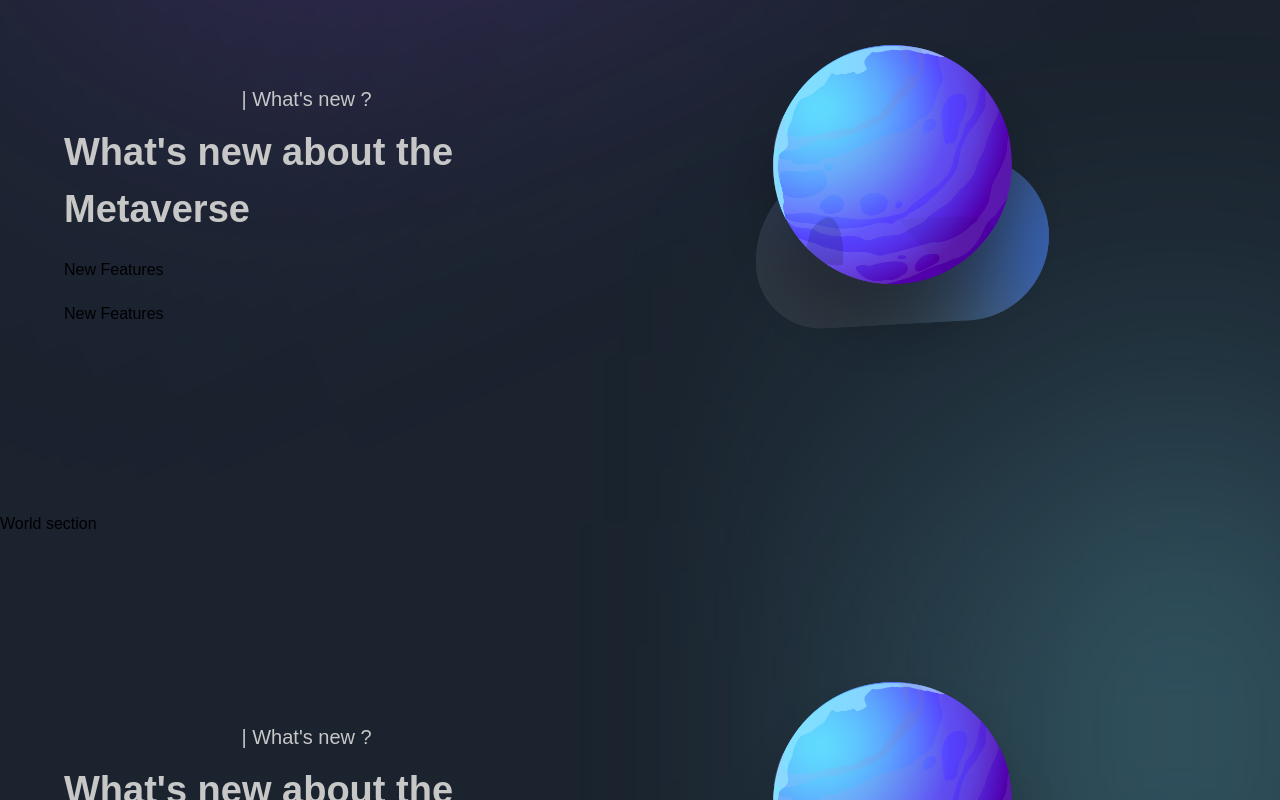
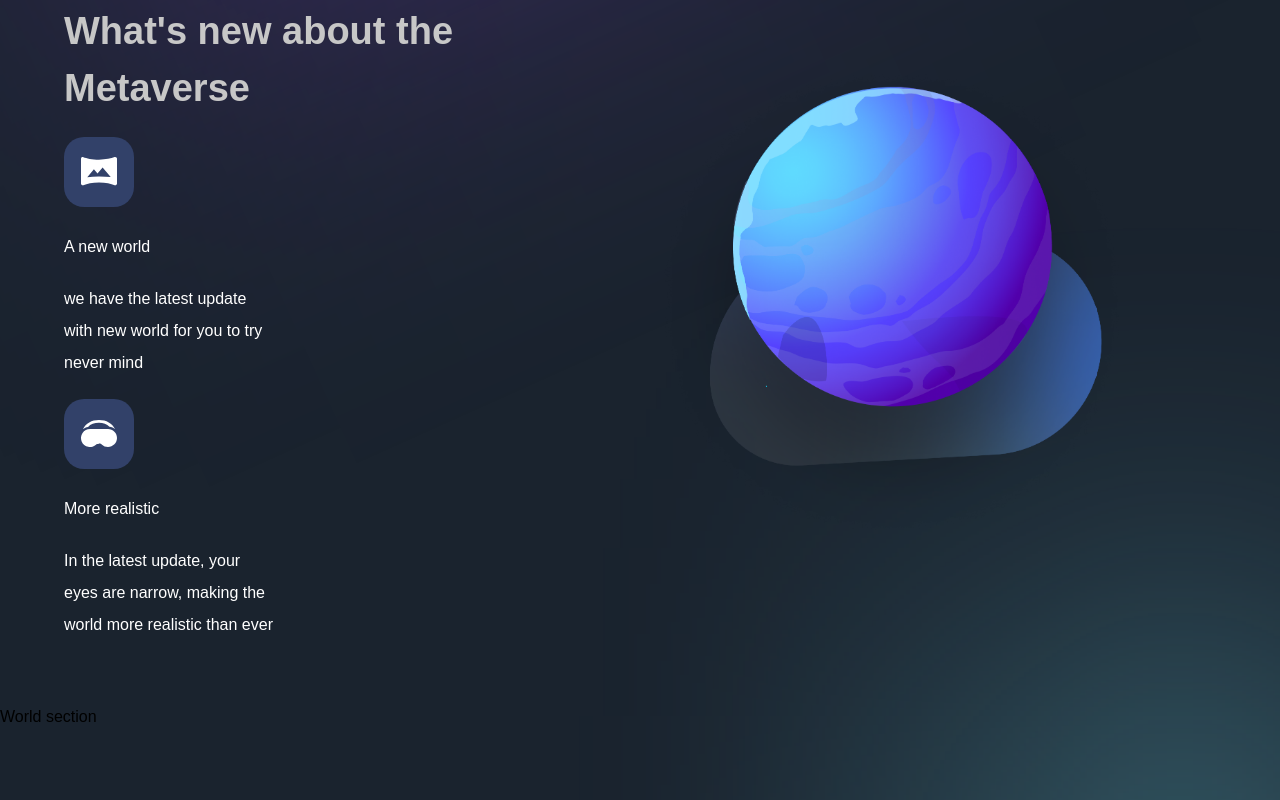
Before and after one commit to Ihtisham-Khattak/metaverse, a Next.js app: page / in a window 1280 px wide. Shown: the part 3000-3800 px from the top of the page. Built offline with nearby package versions, Linux system fonts and the light colour scheme; a web font is replaced by a local one.

Commit message:
get started completed

```diff
--- a/components/NewFeatures.jsx
+++ b/components/NewFeatures.jsx
@@ -1,9 +1,16 @@
 import styles from "../styles";
 
 const NewFeatures = ({ title, imgUrl, subtitle }) => (
-  <div className="flex flex-1 flex-col sm:mx-w-[250px] min-w-[210px]">
-
-    New Features
+  <div className="flex flex-1 flex-col sm:max-w-[210px] min-w-[210px]">
+    <div className={`${styles.flexCenter} w-[70px] h-[70px] rounded-[20px] bg-[#324169]`}>
+      <img
+        src={imgUrl}
+        alt={title}
+        className="w-[36px] h-[30px] object-contain"
+      />
+    </div>
+  <h3 className="text-white flex flex-row leading-10 mt-[20px]">{title}</h3>
+  <p className="text-white flex-1 mt-[16px] leading-[32px]">{subtitle}</p>
   </div>
 );
 
--- a/sections/WhatsNew.jsx
+++ b/sections/WhatsNew.jsx
@@ -27,7 +27,7 @@ const WhatsNew = () => (
         <TitleText title={<>What's new about the Metaverse</>} />
 
         {/* Counter Text */}
-        <div className="mt-[20px] flex flex-col gap-5 max-w-[30px]">
+        <div className="mt-[20px] flex flex-col gap-5 flex-wrap">
           {newFeatures?.map((feature, index) => (
             <NewFeatures key={feature.title} {...feature}  />
           ))}
```
